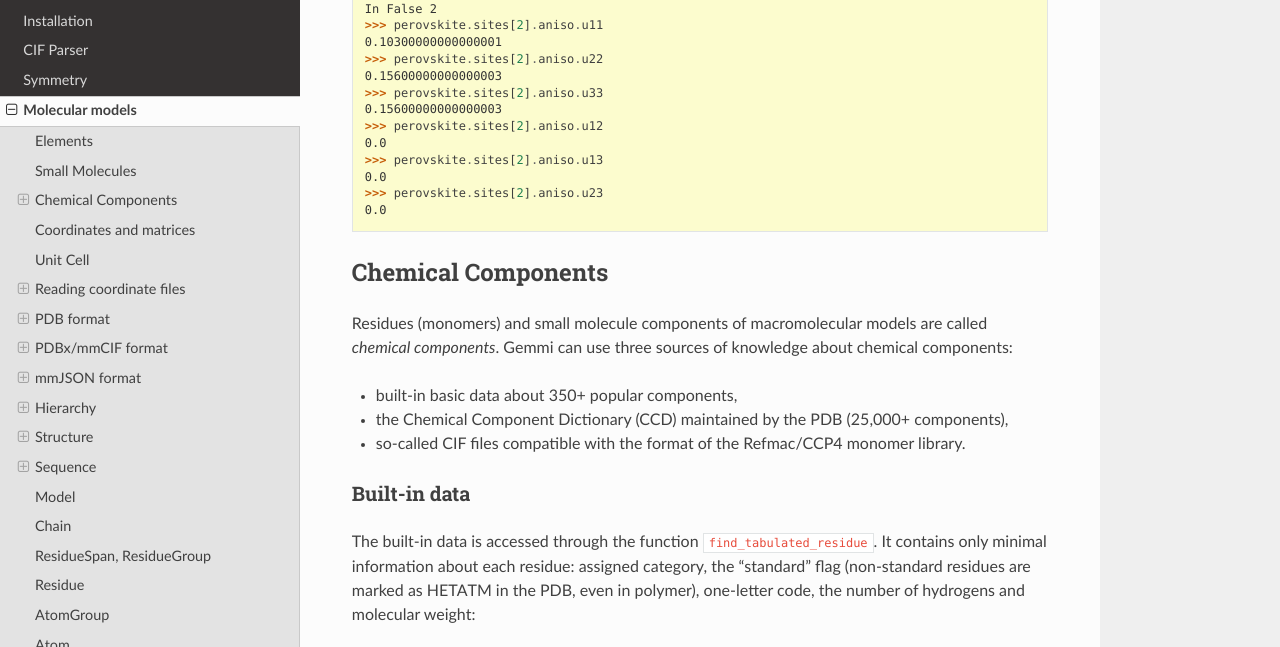
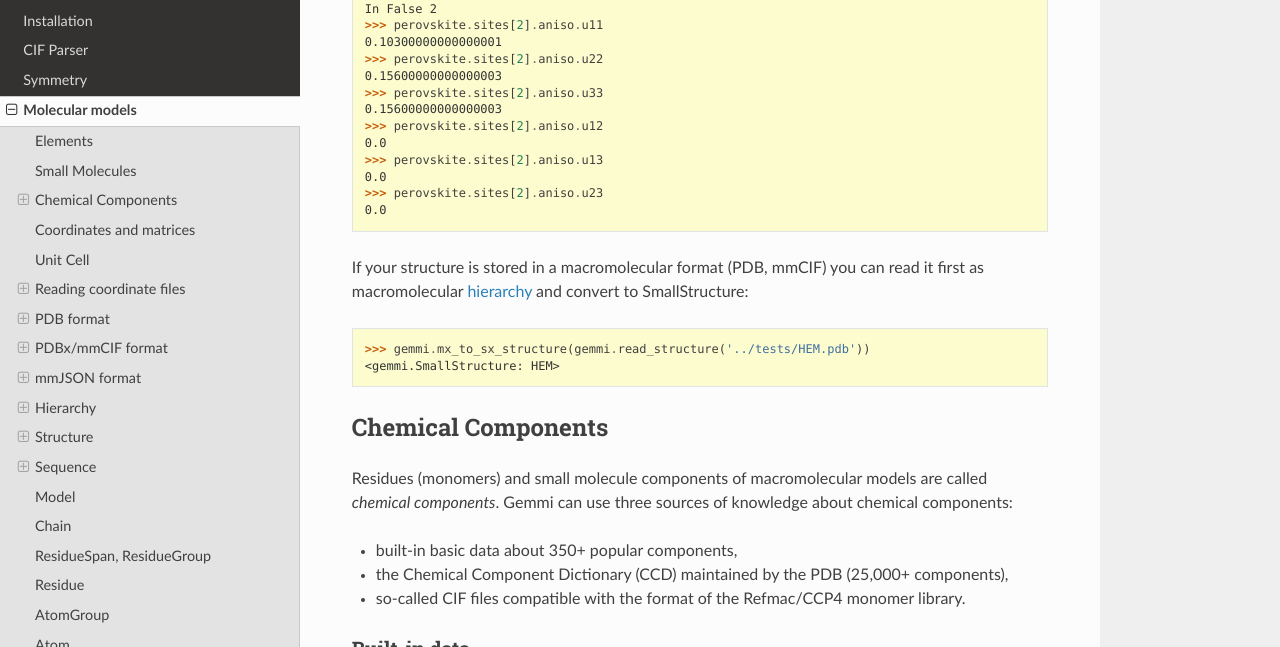
Before and after one commit to project-gemmi/gemmi, a Sphinx documentation site: the page built from docs/mol.rst, in a window 1280 px wide and 900 px high, scrolled down 2397 px, cut to the strip 0-647 px from the top of the window. Built offline with Sphinx 7.4.7 and the Read the Docs theme 2.0.0, drawn with Linux system fonts in a browser that asks for light colours.

Commit message:
added mx_to_sx_structure()

```diff
--- a/docs/mol.rst
+++ b/docs/mol.rst
@@ -139,6 +139,16 @@ We will need another cif file to show anisotropic ADPs and disorder_group:
     0.0
     >>> perovskite.sites[2].aniso.u23
     0.0
+
+If your structure is stored in a macromolecular format (PDB, mmCIF)
+you can read it first as macromolecular :ref:`hierarchy <mcra>`
+and convert to SmallStructure:
+
+.. doctest::
+
+  >>> gemmi.mx_to_sx_structure(gemmi.read_structure('../tests/HEM.pdb'))
+  <gemmi.SmallStructure: HEM>
+
 
 .. _chemcomp:
 
```
Also changed, not shown: 2 other files.
